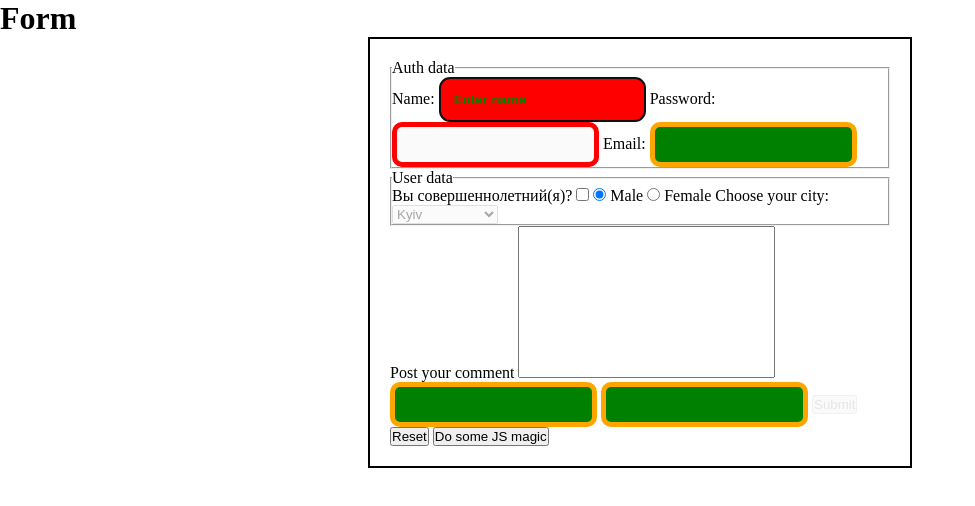
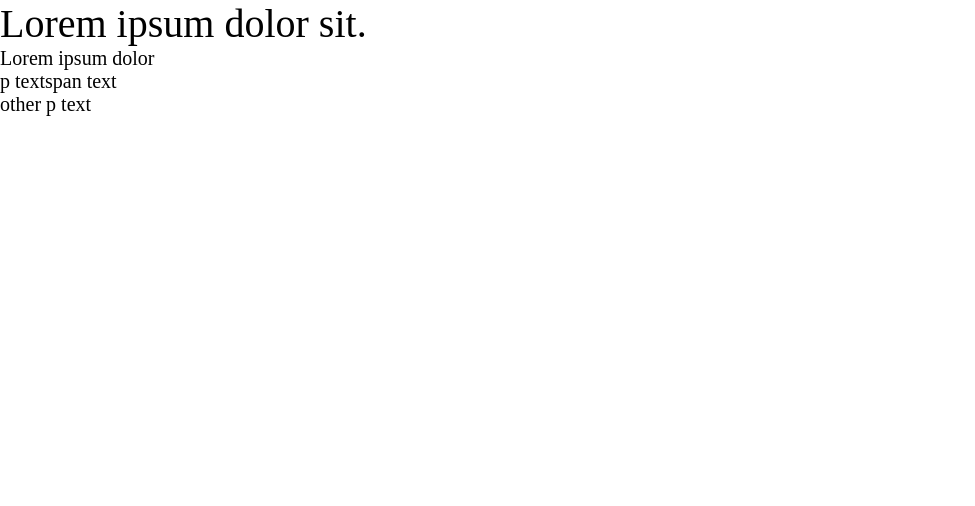
Before and after one commit to PavlovArtem08/work-30.08.2026, a plain HTML site: page index.html in a window 1280 px wide. Shown: the whole page, without its empty margins (0-975 px from the left). Drawn offline with Linux system fonts and the light colour scheme.

Commit message:
Add calc

```diff
--- /dev/null
+++ b/assets/styles/em-rem.css
@@ -0,0 +1,13 @@
+:root {
+    --base-font-size: 20px;
+    --h1-font-size-multiplier: 2;
+}
+
+
+body {
+    font-size: var(--base-font-size);
+}
+
+h1 {
+    font-size: calc(var(--base-font-size) * var(--h1-font-size-multiplier));
+}
--- a/index.html
+++ b/index.html
@@ -4,113 +4,22 @@
 <head>
     <meta charset="UTF-8">
     <meta name="viewport" content="width=device-width, initial-scale=1.0">
-    <title>Form</title>
-
-    <link rel="stylesheet" href="assets/styles/form.css">
+    <title>Document</title>
+    <link rel="stylesheet" href="assets/styles/reset.css">
+    <link rel="stylesheet" href="assets/styles/em-rem.css">
 </head>
 
 <body>
-    <h1>Form</h1>
-
-    <form class="form" action="#" method="get">
-        <!-- Содержимое формы -->
-        <fieldset>
-            <legend>Auth data</legend>
-            <label for="name">Name:
-                <input id="name" class="input" name="username" type="text" placeholder="Enter name" required
-                    pattern="^[a-z0-9_-]{3,15}$" autofocus autocomplete="username">
-            </label>
-            <label>Password:
-                <input class="input" disabled name="password" type="password" required>
-            </label>
-            <label>
-                Email:
-                <input class="input" type="email" name="email" pattern="^[a-zA-Z0-9]{3,15}@[a-z]{1,64}\.[a-z]{1,64}$" />
-            </label>
-        </fieldset>
-
-        <fieldset>
-            <legend>User data</legend>
-            <label for="is-adult">Вы совершеннолетний(я)?</label>
-            <input id="is-adult" type="checkbox" name="is-adult" value="yes">
-            <label>
-
-                <input type="radio" name="gender" value="male" checked />
-                Male
-            </label>
-            <label>
-                <input type="radio" name="gender" value="female">
-                Female
-            </label>
-
-            <label for="city">Choose your city:</label>
-            <select disabled id="city" class="input" name="city">
-                <!-- <option value="value-to be sent to server">Description</option> -->
-                <optgroup label="Ukraine">
-                    <option value="kyiv">Kyiv</option>
-                    <option value="lviv">Lviv</option>
-                    <option value="kharkiv">Kharkiv</option>
-                    <option value="zaporizhzia">Zaporizhzia</option>
-                </optgroup>
-
-                <optgroup label="Poland">
-                    <option value="warsaw">Warsaw</option>
-                </optgroup>
-            </select>
-        </fieldset>
-
-        <label for="textarea">Post your comment</label>
-        <textarea name="textarea" id="" cols="30" rows="10" maxlength="5"></textarea>
-
-        <datalist id="city-list">
-            <option value="Kyiv">Kyiv</option>
-            <option value="lviv">lviv</option>
-            <option value="Kharkiv">Kharkiv</option>
-            <option value="Odesa">Odesa</option>
-            <option value="Dnipro">Dnipro</option>
-            <option value="Zaporizhzhia">Zaporizhzhia</option>
-            <option value="Kryvyi Rih">Kryvyi Rih</option>
-        </datalist>
-
-        <input type="text" name="city-2" list="city-list">
-
-        <input type="number" max="10">
-        <button disabled type="submit">Submit</button>
-        <button type="reset">Reset</button>
-        <button type="button">Do some JS magic</button>
-    </form>
-
-    <!--Определение и использование различных типов элементов формы
-    <input type="text">(значение по умолчанию)
-    <input type="password">
-    <input type="checkbox">
-    <input type="email">
-    <input type="file">
-    <input type="number" min="0" max="100" step="0.5">
-    <input type="radio">
-
-
-    <input type="button">
-    <input type="submit">
-    <input type="reset">
-    <input type="image" src="assets/images/submit.png>
-
-
-    <input type="color" type="color">
-    <input type="hidden">
-    <input type="tel">
-    <input type="url" name="url">
-    <input type="search">
-    <input type="range" name="range" min="0" max="100" step="10">
-
-
-    <input type="date">
-    <input type="datetime-local">
-    <input type="month">
-    <input type="time">
-    <input type="week">
-
--->
+    <h1>Lorem ipsum dolor sit.</h1>
+    <p>Lorem ipsum dolor</p>
+    <ul>
+        <li>
+            <p>p text<span>span text</span></p>
+        </li>
+        <li>
+            <p>other p text</p>
+        </li>
+    </ul>
 
 </body>
 
```
Also changed, not shown: assets/pages/form.html (added, +117 -0 lines), 1 other file.
